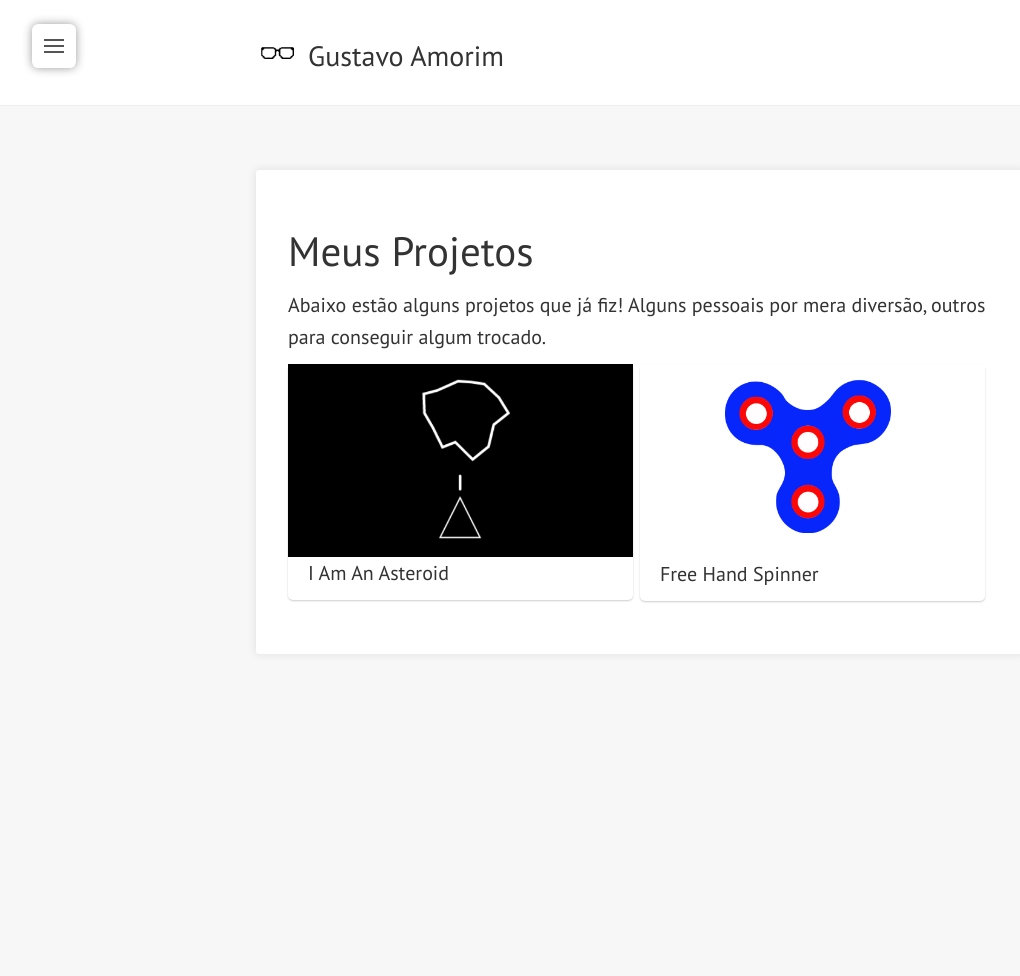
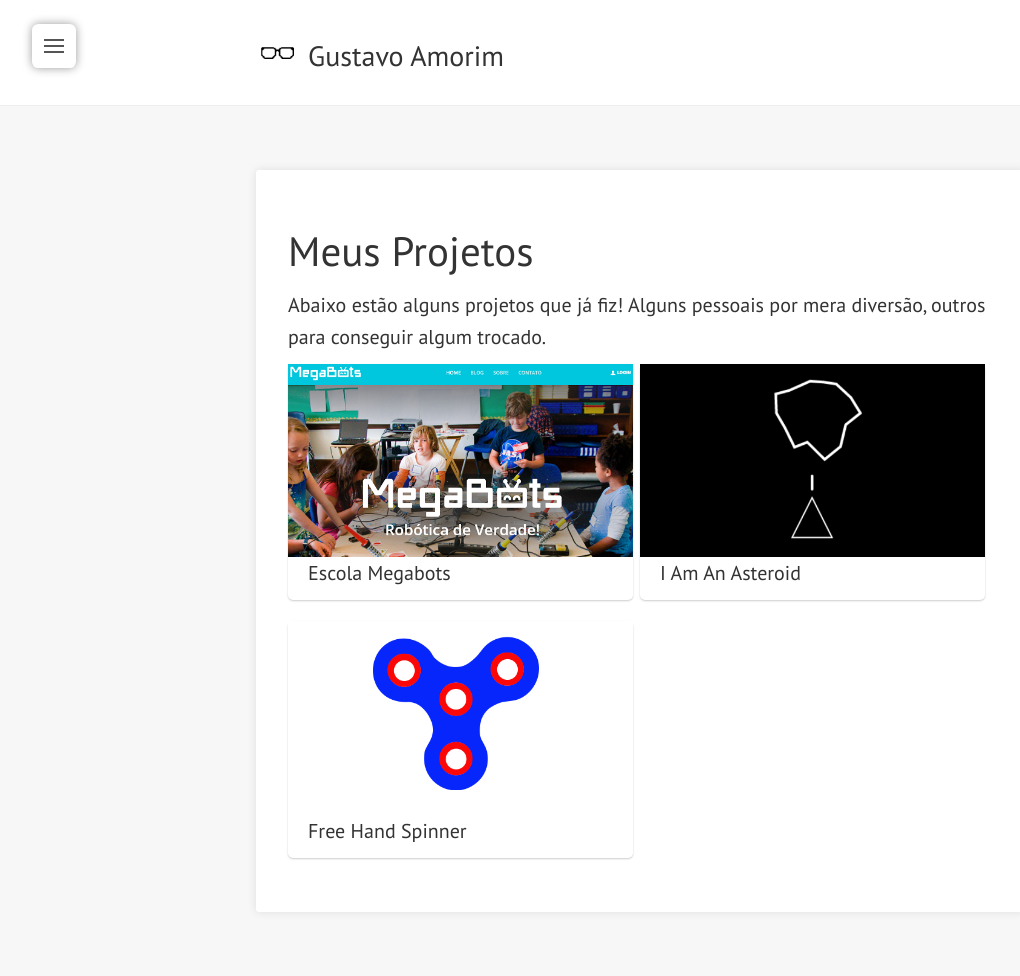
Before and after one commit to gustavofamorim/gustavofamorim.com, a Jekyll site: the page built from projetos.md, in a window 1280 px wide. Shown: the whole page, without its empty margins (0-1020 px from the left). Built offline with Jekyll 4.4.1, drawn with Linux system fonts in a browser that asks for light colours; nearby versions of some CDN libraries; before the commit the page ends 900 px from its top, so only the background shows below that.

Commit message:
Adicionado novo projeto

```diff
--- a/_data/projects.yaml
+++ b/_data/projects.yaml
@@ -1,3 +1,6 @@
+- title: "Escola Megabots"
+  img: "/assets/images/projects/escola_megabots.png"
+  href: "http://escolamegabots.com.br"
 - title: "I Am An Asteroid"
   img: "/assets/images/projects/i_am_an_asteroid.png"
   href: "/i_am_an_asteroid/"
```
Also changed, not shown: assets/images/projects/escola_megabots.png (added).
